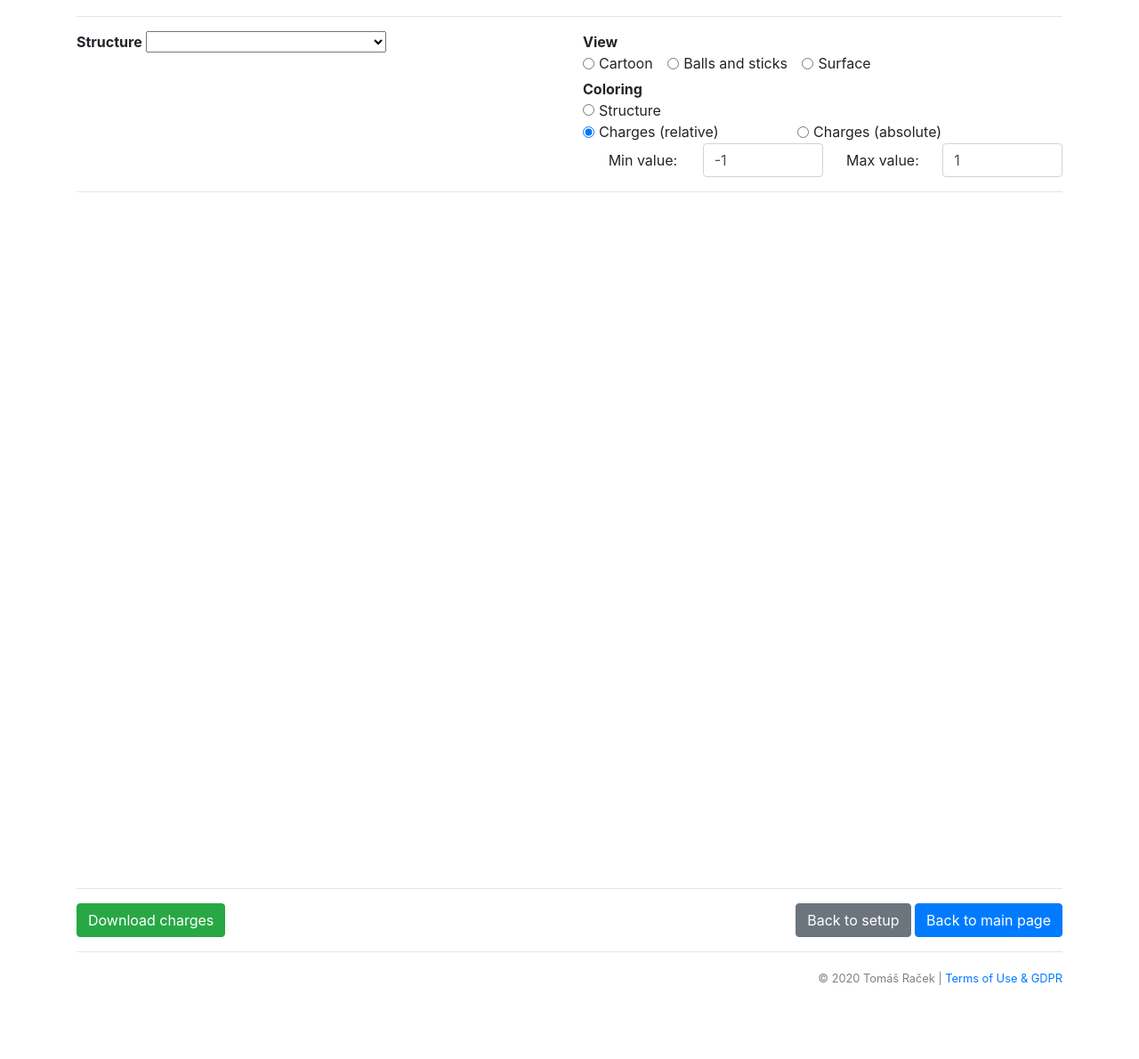
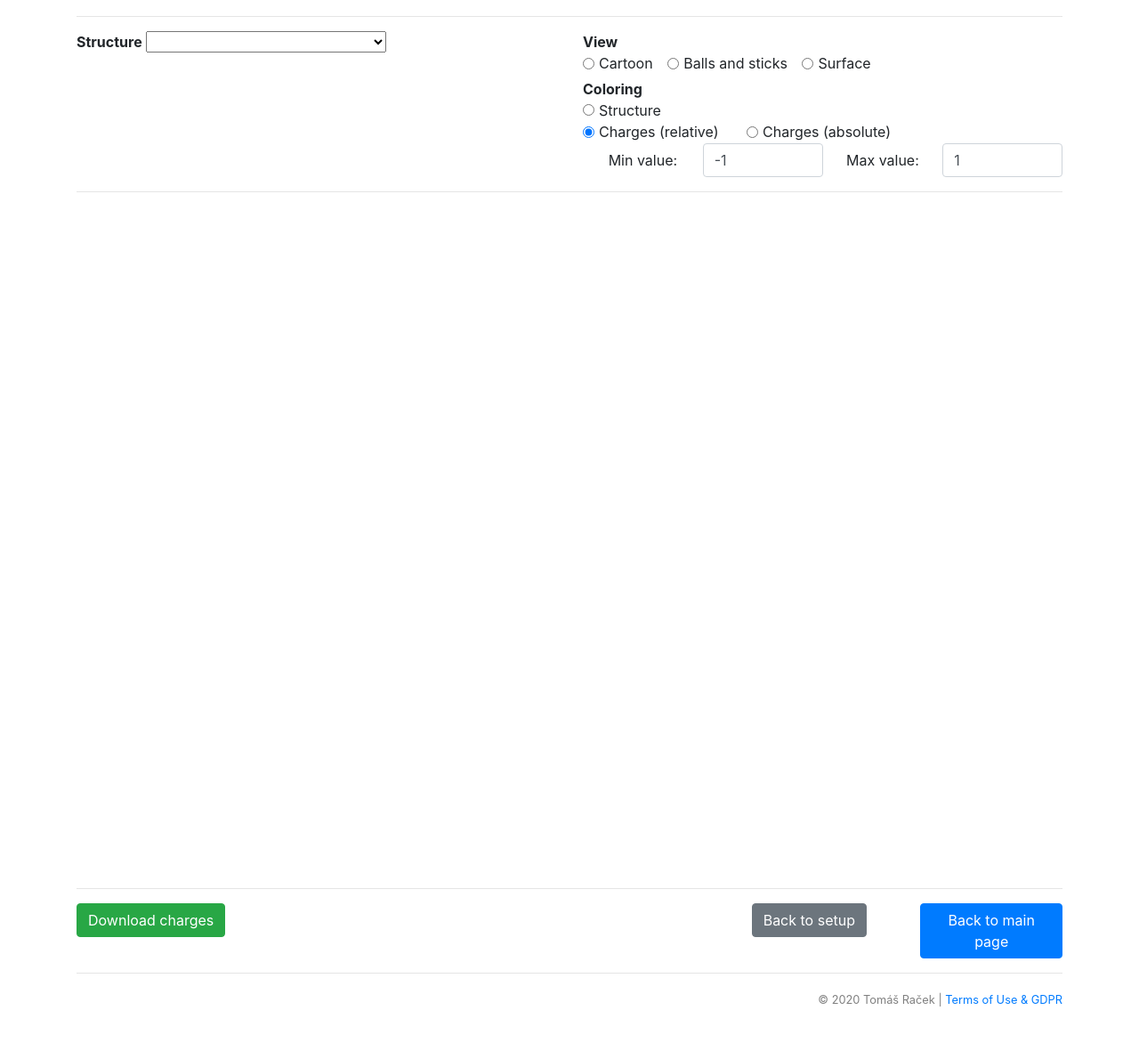
Before and after one commit to sb-ncbr/AtomicChargeCalculator2, a Flask app: template app/templates/results.html in a window 1280 px wide. Shown: the part 234-1424 px from the top of the page at 89% size. Before the commit the page ends 1341 px from the top, so only its background shows below. Run offline with Flask 2, Linux system fonts and the light colour scheme; the template is opened without the code that fills it, so the values that code supplies are empty; parts of the project's set-up code (start-up, migrations or seed data) failed here and were passed over; some libraries are stand-ins or nearby versions; some web fonts are replaced.

Commit message:
[www] Some style fixes

```diff
--- a/app/templates/results.html
+++ b/app/templates/results.html
@@ -30,7 +30,7 @@
         </div>
         <hr>
         <div class="row">
-            <div class="form-group col-12 col-md-6">
+            <div class="form-group col-md-6">
                 <label class="font-weight-bold form-control-label" for="structure_select">Structure</label>
                 <select id="structure_select" name="structure_select" style="width:50%">
                     {% for k in structures %}
@@ -38,9 +38,9 @@
                     {% endfor %}
                 </select>
             </div>
-            <div class="col-12 col-md-6">
+            <div class="col-md-6">
                 <fieldset class="row form-group mb-1">
-                        <legend class="font-weight-bold col-form-label col-lg-2 col-md-3 pb-0 pt-0">View</legend>
+                        <legend class="font-weight-bold col-form-label col pb-0 pt-0">View</legend>
                         <div class="col">
                             <div class="form-check form-check-inline" title="Cartoon representation">
                                 <input class="form-check-input" type="radio" name="view" id="view_cartoon"
@@ -60,19 +60,19 @@
                         </div>
                 </fieldset>
                 <fieldset class="row form-group mb-0">
-                        <legend class="font-weight-bold col-form-label col-lg-2 col-md-3 pb-0 pt-0">Coloring</legend>
+                        <legend class="font-weight-bold col-form-label col pb-0 pt-0">Coloring</legend>
                         <div class="col">
                             <div class="form-check form-check-inline col" title="Use coloring based on the structure">
                                 <input class="form-check-input" type="radio" name="colors" id="colors_structure"
                                        value="Structure">
                                 <label class="form-check-label" for="colors_structure">Structure</label>
                             </div>
-                            <div class="form-check form-check-inline col-lg-5" title="Use coloring based on the largest absolute charge value">
+                            <div class="form-check form-check-inline col-auto" title="Use coloring based on the largest absolute charge value">
                                 <input class="form-check-input" type="radio" name="colors" id="colors_relative"
                                        value="Relative" checked>
                                 <label class="form-check-label" for="colors_relative">Charges (relative)</label>
                             </div>
-                            <div class="form-check form-check-inline col-lg-5" title="Use coloring based on the specified values below">
+                            <div class="form-check form-check-inline col-auto" title="Use coloring based on the specified values below">
                                 <input class="form-check-input" type="radio" name="colors" id="colors_absolute"
                                        value="Absolute">
                                 <label class="form-check-label" for="colors_absolute">Charges (absolute)</label>
@@ -103,7 +103,7 @@
         <hr>
 
         <div class="row">
-            <div class="col-12 col-md-6">
+            <div class="col-8">
                 <a href="{{ url_for('download_charges', r=comp_id) }}" class="btn btn-success" id="download">Download
                     charges</a>
                 {% if logs %}
@@ -111,8 +111,10 @@
                         logs</a>
                 {% endif %}
             </div>
-            <div class="col-12 col-md-6 text-md-right">
+            <div class="col">
                 <a href="{{ url_for('setup', r=comp_id) }}" class="btn btn-secondary">Back to setup</a>
+            </div>
+            <div class="col">
                 <a href="{{ url_for('main_site') }}" class="btn btn-primary">Back to main page</a>
             </div>
         </div>
```
